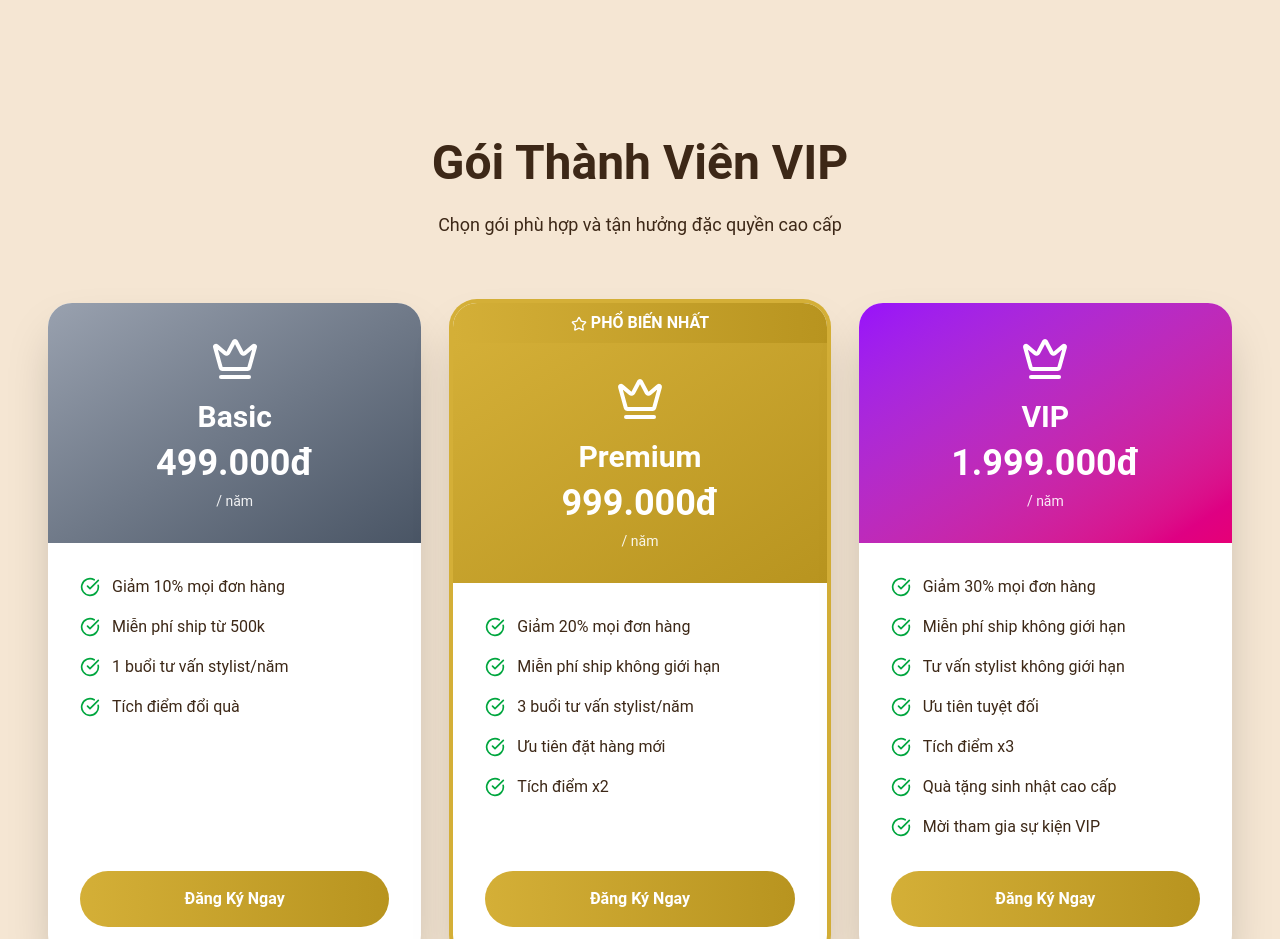
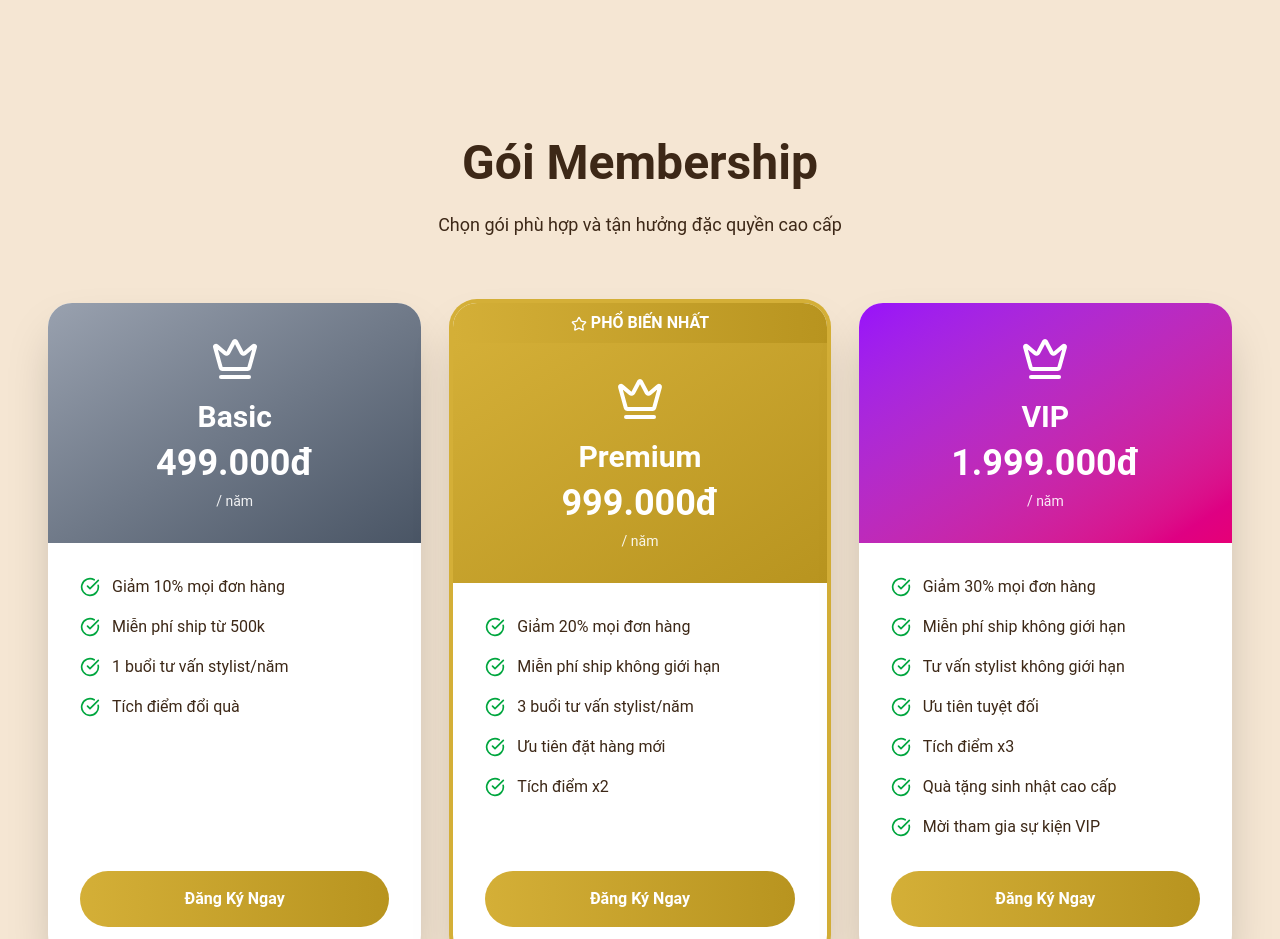
Before and after one commit to phglamm/caprieux, a React (Vite) app: page /service in a window 1280 px wide. Shown: the part 1060-1999 px from the top of the page. Built offline with nearby package versions, Linux system fonts and the light colour scheme; no server answers.

Commit message:
Update ServicesScreen.jsx

```diff
--- a/src/pages/ServicesScreen/ServicesScreen.jsx
+++ b/src/pages/ServicesScreen/ServicesScreen.jsx
@@ -279,7 +279,7 @@ export default function ServicesScreen() {
             transition={{ duration: 0.8 }}
             className="text-4xl lg:text-5xl  text-[#3d2817] text-center mb-6 font-bold"
           >
-            Gói Thành Viên VIP
+            Gói Membership
           </motion.h2>
           <motion.p
             initial={{ opacity: 0 }}
```
